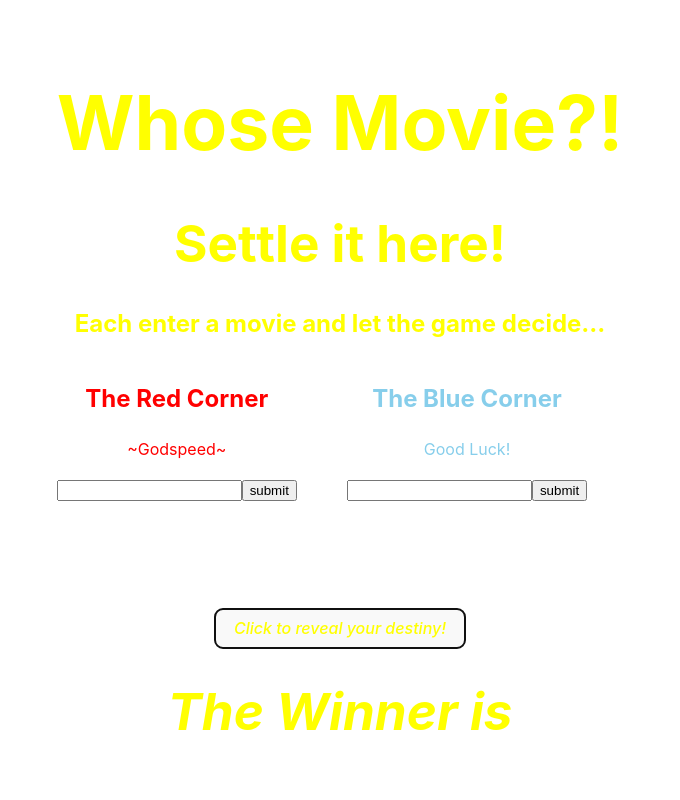
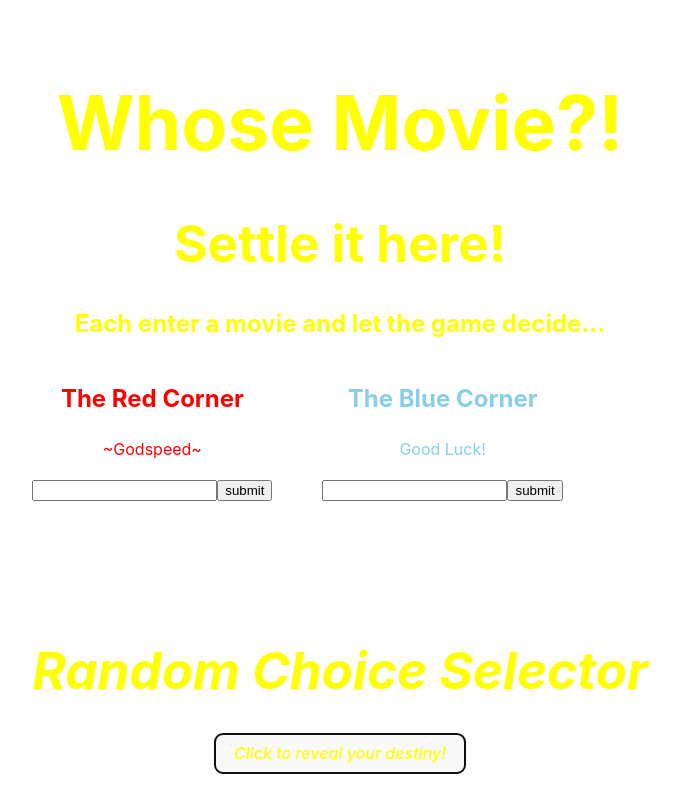
Before and after one commit to michaelg85/320SBA, a React (Vite) app: page / in a window 1280 px wide. Both pictures are taken after a click on the button "Click to reveal your destiny!". Shown: the top 800 px of the page, without its empty margins (300-980 px from the left). Built offline with nearby package versions, Linux system fonts and the light colour scheme; no server answers.

Commit message:
added movie search

```diff
--- a/src/components/Form.jsx
+++ b/src/components/Form.jsx
@@ -21,6 +21,7 @@ export default function Form (props) {
 
   return (
     <div>
+      <h1 style={{ color: "green" }}>Movie Search</h1>
       <form onSubmit={handleSubmit}>
         <input
           type="text"
--- a/src/components/MovieDisplay.jsx
+++ b/src/components/MovieDisplay.jsx
@@ -3,11 +3,13 @@ export default function MovieDisplay({ movie }){
     const loaded = () => {
       return (
         <>
+        <div style={{ color: "green" }}>
           <h1>{movie.Title}</h1>
           <h2>{movie.Genre}</h2>
           <img src={movie.Poster} alt={movie.Title} />
           <h2>{movie.Year}</h2>
           {/* <h2>{movie.Plot}</h2> */}
+          </div>
         </>
       );
     };
--- a/src/components/RandomChoice/RandomChoice.jsx
+++ b/src/components/RandomChoice/RandomChoice.jsx
@@ -3,30 +3,31 @@ import RedMovieDisplay from "../RedMovieDisplay";
 import BlueMovieDisplay from "../BlueMovieDisplay";
 
 const RandomChoice = () => {
-  const choice1 = RedMovieDisplay;
-  const choice2 = BlueMovieDisplay;
-
   const [selectedChoice, setSelectedChoice] = useState("");
 
   const selectRandomChoice = () => {
-    const choices = [choice1, choice2];
+    const choices = [<RedMovieDisplay />, <BlueMovieDisplay />];
     const randomIndex = Math.floor(Math.random() * choices.length);
     setSelectedChoice(choices[randomIndex]);
   };
 
   return (
     <div style={{ color: "yellow", fontStyle: "italic" }}>
-      {/* <h1>Random Choice Selector</h1> */}
-      <button onClick={selectRandomChoice} style={{ color: "yellow", fontStyle: "italic" }}>Click to reveal your destiny!</button>
-      {selectedChoice && <h1>The Winner is {RandomChoice}</h1>}
+      <h1>Random Choice Selector</h1>
+      <button
+        onClick={selectRandomChoice}
+        style={{ color: "yellow", fontStyle: "italic" }}
+      >
+        Click to reveal your destiny!
+      </button>
+      {selectedChoice && <h1>The Winner is {selectedChoice}</h1>}
     </div>
+    // <h2>Selected</h2>
+    // {selectedChoice}
   );
 };
 
 export default RandomChoice;
-
-
-
 
 // // Alternative return statement
 // return (
```
Also changed, not shown: src/App.jsx (+5 -5 lines).
